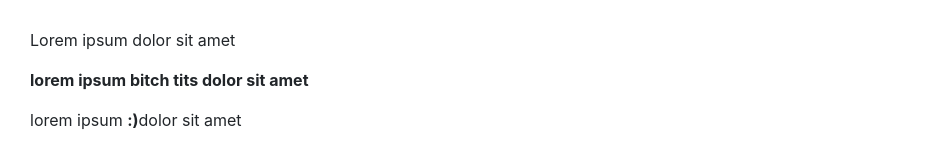
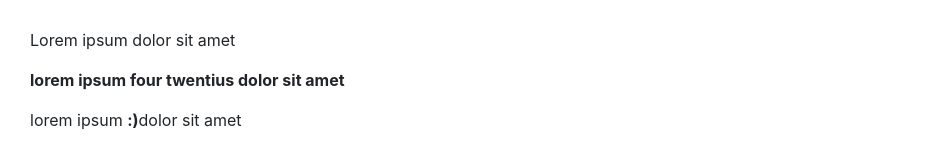
Before and after one commit to afierros91/MyPresidentialAPI, a React (Create React App) app in the folder presidentialClient/presidential-client/: page / in a window 1280 px wide. Shown: the part 234-388 px from the top of the page, without its empty margins (0-952 px from the left). Built offline with nearby package versions, Linux system fonts and the light colour scheme; no server answers.

Commit message:
updated axios

```diff
--- a/presidentialClient/presidential-client/src/components/home.js
+++ b/presidentialClient/presidential-client/src/components/home.js
@@ -28,7 +28,7 @@ class Home extends Component {
                 </div>
                 <div id="description" className="col-lg-6 center">
                     <p>Lorem ipsum dolor sit amet</p>
-                    <p><b>lorem ipsum bitch tits dolor sit amet</b></p>
+                    <p><b>lorem ipsum four twentius dolor sit amet</b></p>
                     <p>lorem ipsum <b>:)</b>dolor sit amet</p>
                 </div>
                 <div className="row">
@@ -36,9 +36,10 @@ class Home extends Component {
                         <h1 className="center">Try it now!</h1>
                         <div className="input-group">
                             <span className="input-group-addon">localhost5000</span>
-                            <input type="text" className="form-control" placeholder="presidents/1/" />
+                            <input onChange={(e) => this.setState({ search: e.target.value })}
+                            type="text" className="form-control" placeholder="presidents/1/" />
                             <span className="input-group-btn">
-                                <button onClick={(e) => this.setState({ search: e.target.value })}
+                                <button onClick=""
                                  className="btn btn-primary">search presidents</button>
                             </span>
                         </div>
```
